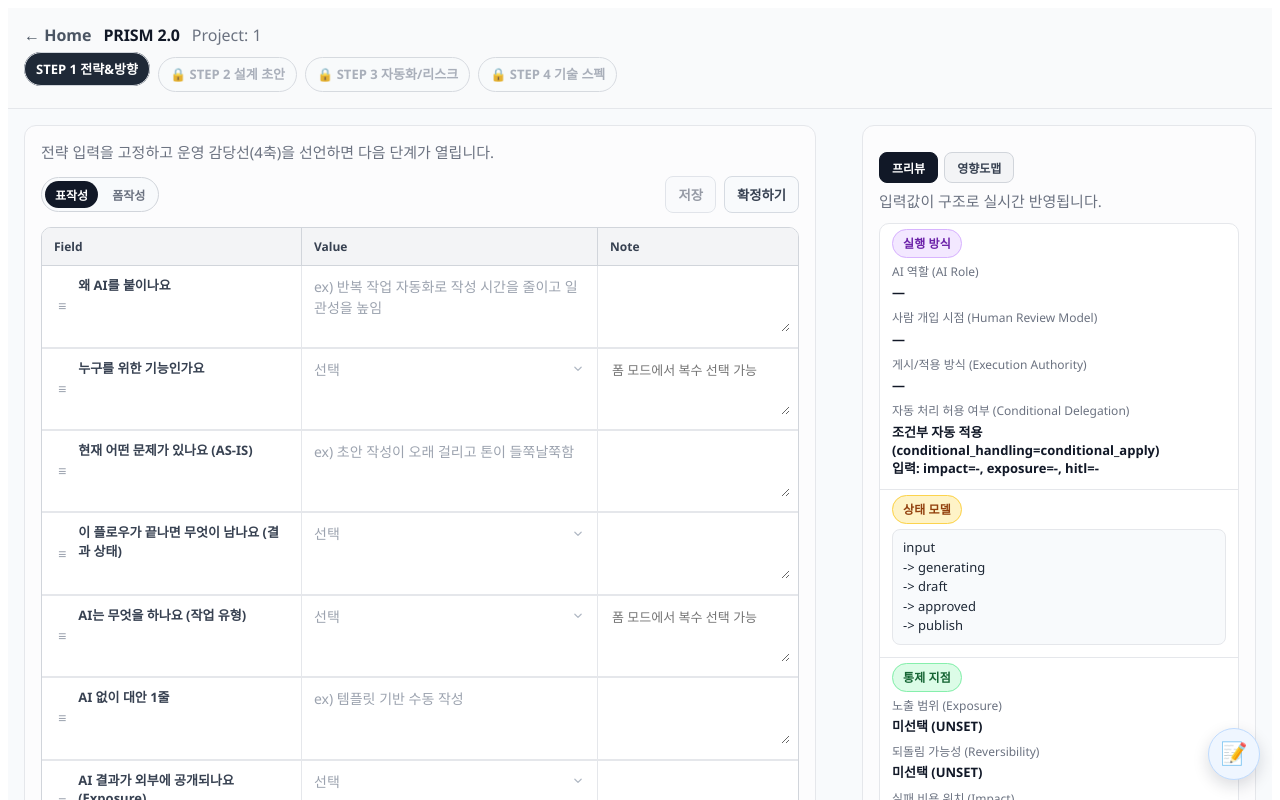
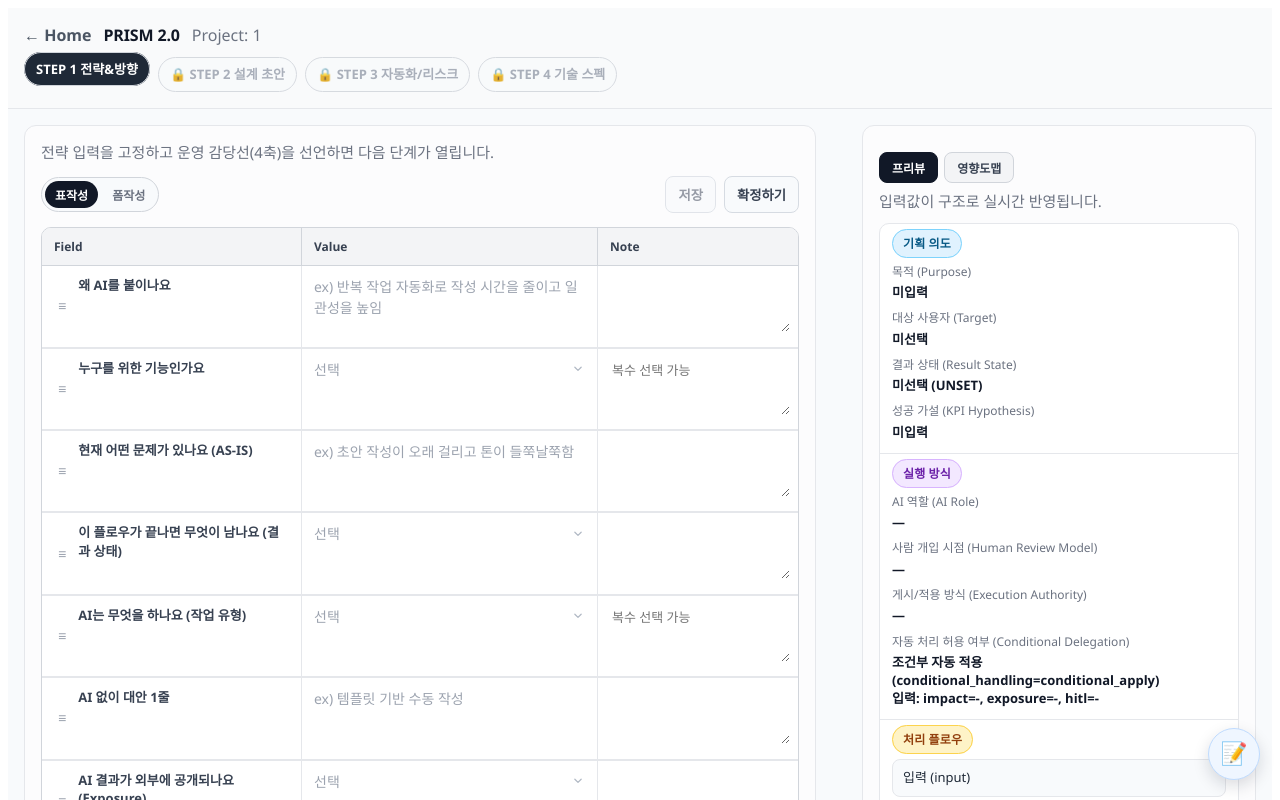
Before and after one commit to leedaeun404-commits/ai-prism-v2, a Next.js app: page /project/1/screening in a window 1280 px wide. Shown: the top 800 px of the page. Built offline with nearby package versions, Linux system fonts and the light colour scheme.

Commit message:
step1 1차 점검 완료

```diff
--- a/app/project/[id]/screening/page.tsx
+++ b/app/project/[id]/screening/page.tsx
@@ -162,7 +162,7 @@ const PREVIEW_AREA_META: Record<
     rowIds: ["why", "target", "result_state", "kpi"],
   },
   policy: {
-    label: "통제 지점",
+    label: "통제 포인트",
     bg: "#dcfce7",
     fg: "#166534",
     border: "#86efac",
@@ -193,8 +193,6 @@ const PREVIEW_AREA_META: Record<
 
 function getSingleSelectOptionsByRowId(rowId: Step1TableRowId) {
   switch (rowId) {
-    case "target":
-      return TARGET_OPTIONS;
     case "result_state":
       return RESULT_STATE_OPTIONS;
     case "exposure":
@@ -212,9 +210,7 @@ function getSingleSelectOptionsByRowId(rowId: Step1TableRowId) {
 
 const TARGET_LABEL_BY_VALUE: Record<Step1Target, string> = Object.fromEntries(TARGET_OPTIONS.map((o) => [o.value, o.label])) as Record<Step1Target, string>;
 const AI_TASK_TYPE_LABEL_BY_VALUE: Record<Step1AiTaskType, string> = Object.fromEntries(AI_TASK_TYPE_OPTIONS.map((o) => [o.value, o.label])) as Record<Step1AiTaskType, string>;
-const AI_TASK_TYPE_CODE_BY_VALUE: Record<Step1AiTaskType, string> = Object.fromEntries(AI_TASK_TYPE_OPTIONS.map((o) => [o.value, o.value.toUpperCase()])) as Record<Step1AiTaskType, string>;
 const RESULT_LABEL_BY_VALUE: Record<Step1ResultState, string> = Object.fromEntries(RESULT_STATE_OPTIONS.map((o) => [o.value, o.label])) as Record<Step1ResultState, string>;
-const RESULT_CODE_BY_VALUE: Record<Step1ResultState, string> = Object.fromEntries(RESULT_STATE_OPTIONS.map((o) => [o.value, o.value])) as Record<Step1ResultState, string>;
 const EXPOSURE_LABEL_BY_VALUE: Record<Step1Exposure, string> = Object.fromEntries(EXPOSURE_OPTIONS.map((o) => [o.value, o.label])) as Record<Step1Exposure, string>;
 const REVERSIBILITY_LABEL_BY_VALUE: Record<Step1Reversibility, string> = Object.fromEntries(REVERSIBILITY_OPTIONS.map((o) => [o.value, o.label])) as Record<Step1Reversibility, string>;
 const IMPACT_LABEL_BY_VALUE: Record<Step1Impact, string> = Object.fromEntries(IMPACT_OPTIONS.map((o) => [o.value, o.label])) as Record<Step1Impact, string>;
@@ -251,23 +247,30 @@ function parseMultiByOption<T extends string>(raw: string, options: Array<{ valu
   return Array.from(matched);
 }
 
-function parseTargetWithAlias(raw: string): Step1Target | "" {
-  const token = normalizeTokens(raw)[0]?.toLowerCase();
-  if (!token) return "";
+function parseTargetTokenWithAlias(rawToken: string): Step1Target | "" {
+  const token = rawToken.toLowerCase();
   const direct = parseSingleByOption(token, TARGET_OPTIONS);
   if (direct) return direct;
-
   if (token.includes("마케터") || token.includes("작성자") || token.includes("콘텐츠") || token.includes("내부")) return "internal_staff";
   if (token.includes("승인") || token.includes("관리자")) return "approver_admin";
   if (token.includes("일반") || token.includes("최종") || token.includes("end user")) return "end_user";
   if (token.includes("고객") || token.includes("파트너")) return "external_customer_partner";
   if (token.includes("시스템") || token.includes("운영자")) return "system_operator";
-
   return "";
 }
 
+function parseTargetsWithAlias(raw: string): Step1Target[] {
+  const tokens = normalizeTokens(raw);
+  if (tokens.length === 0) return [];
+  const matched = new Set<Step1Target>();
+  for (const token of tokens) {
+    const parsed = parseTargetTokenWithAlias(token);
+    if (parsed) matched.add(parsed);
+  }
+  return Array.from(matched);
+}
+
 function getSingleValueByRowId(rowId: Step1TableRowId, data: Step1Data): string {
-  if (rowId === "target") return data.target[0] ?? "";
   if (rowId === "result_state") return data.result_state;
   if (rowId === "exposure") return data.exposure;
   if (rowId === "reversibility") return data.reversibility;
@@ -309,7 +312,7 @@ function buildStep1TableRows(data: Step1Data): Step1TableRow[] {
   const normalizedAiTaskTypes = data.ai_task_types.filter((v): v is Step1AiTaskType => AI_TASK_TYPE_VALUE_SET.has(v));
   return [
     { id: "why", section: "전략", field: "왜 AI를 붙이나요", note: "", value: data.why },
-    { id: "target", section: "전략", field: "누구를 위한 기능인가요", note: "", value: data.target[0] ? TARGET_LABEL_BY_VALUE[data.target[0]] : "" },
+    { id: "target", section: "전략", field: "누구를 위한 기능인가요", note: "", value: data.target.map((v) => TARGET_LABEL_BY_VALUE[v]).join(", ") },
     { id: "as_is", section: "문제", field: "현재 어떤 문제가 있나요 (AS-IS)", note: "", value: data.as_is },
     { id: "result_state", section: "결과", field: "이 플로우가 끝나면 무엇이 남나요 (결과 상태)", note: "", value: data.result_state ? RESULT_LABEL_BY_VALUE[data.result_state] : "" },
     { id: "ai_task_types", section: "전략", field: "AI는 무엇을 하나요 (작업 유형)", note: "", value: normalizedAiTaskTypes.map((v) => AI_TASK_TYPE_LABEL_BY_VALUE[v]).join(", ") },
@@ -323,7 +326,7 @@ function buildStep1TableRows(data: Step1Data): Step1TableRow[] {
 }
 
 function getNotePlaceholderByRowId(rowId: Step1TableRowId): string {
-  if (rowId === "target" || rowId === "ai_task_types") return "폼 모드에서 복수 선택 가능";
+  if (rowId === "target" || rowId === "ai_task_types") return "복수 선택 가능";
   return "";
 }
 
@@ -442,12 +445,27 @@ export default function ScreeningPage() {
     return `${label}\n${signal}`;
   }, [data.exposure, data.impact, data.hitl]);
 
-  const manualReviewRequired = data.result_state === "review_requested" || data.impact === "high" || data.hitl === "pre_review";
-  const stateFlow = manualReviewRequired
-    ? ["input", "generating", "draft", "review_required", "approved", "publish"]
-    : ["input", "generating", "draft", "approved", "publish"];
+  const stateFlow = useMemo(() => {
+    const steps: string[] = ["입력 (input)"];
+    if (data.ai_task_types.includes("draft_generation")) {
+      steps.push("AI 초안 생성 (draft_generation)");
+    }
+    if (data.hitl === "pre_review") {
+      steps.push("사전 검토 (pre_review)");
+    }
+    if (data.result_state) {
+      steps.push(`${RESULT_LABEL_BY_VALUE[data.result_state]} (${data.result_state})`);
+    }
+    return steps;
+  }, [data.ai_task_types, data.hitl, data.result_state]);
+  const stateFlowWarning = useMemo(() => {
+    if (data.result_state === "review_requested" && data.hitl && data.hitl !== "pre_review") {
+      return "현재 실행 방식과 상태 흐름이 일치하지 않습니다.";
+    }
+    return "";
+  }, [data.result_state, data.hitl]);
   const targetSummary = data.target.length > 0 ? data.target.map((v) => TARGET_LABEL_BY_VALUE[v]).join(", ") : "미선택";
-  const resultStateSummary = data.result_state ? `${RESULT_LABEL_BY_VALUE[data.result_state]} (${RESULT_CODE_BY_VALUE[data.result_state]})` : "미선택 (UNSET)";
+  const resultStateSummary = data.result_state ? `${RESULT_LABEL_BY_VALUE[data.result_state]} (result_state=${data.result_state})` : "미선택 (UNSET)";
   const kpiSummary = data.kpi.trim() || "미입력";
   const exposureSummary = data.exposure ? `${EXPOSURE_LABEL[data.exposure]} (exposure=${data.exposure})` : "미선택 (UNSET)";
   const reversibilitySummary = data.reversibility
@@ -578,10 +596,7 @@ export default function ScreeningPage() {
         case "target":
           return {
             ...prev,
-            target: (() => {
-              const single = parseTargetWithAlias(rawValue);
-              return single ? [single] : [];
-            })(),
+            target: parseTargetsWithAlias(rawValue),
           };
         case "as_is":
           return { ...prev, as_is: rawValue };
@@ -990,20 +1005,24 @@ export default function ScreeningPage() {
   }
 
   function handleFreeze() {
-    if (!id || frozen) return;
+    if (!id) return;
     if (!freezeReady) {
       setMessage(`확정 불가: 필수 항목 ${missingForFreeze.length}개를 채워주세요.`);
       return;
     }
     setStep1Data(id, data);
+    setStep2Data(id, generateStep2Data(data));
     setProgress(id, { step1Frozen: true });
     addHistoryEvent(id, {
       stage: "step1",
       action: HISTORY_EVENT_TYPES.FREEZE_STEP1,
-      detail: "STEP1 확정 완료",
+      detail: frozen ? "STEP1 재확정 완료" : "STEP1 확정 완료",
     });
+    setSavedDataSnapshot(data);
+    setSavedNotesSnapshot(tableNotes);
+    setSavedRowOrderSnapshot(rowOrder);
     setFrozen(true);
-    setMessage("STEP1 확정 완료 (수정 잠금)");
+    setMessage(frozen ? "STEP1 재확정 완료 (변경 반영)" : "STEP1 확정 완료 (다음 단계 열림)");
   }
 
   return (
@@ -1052,10 +1071,9 @@ export default function ScreeningPage() {
             >
               저장
             </button>
-            <button onClick={handleFreeze} disabled={frozen || !freezeReady} style={buttonStyle}>
+            <button onClick={handleFreeze} disabled={!freezeReady || (frozen && !isDirty)} style={buttonStyle}>
               확정하기
             </button>
-            {frozen && <span style={{ ...subtleStyle, alignSelf: "center" }}>🔒 확정됨(수정 가능)</span>}
           </div>
         </div>
 
@@ -1242,7 +1260,7 @@ export default function ScreeningPage() {
                   onMouseEnter={() => extendCellSelection(rowIndex, 1)}
                 >
                   {editingRowId === row.id ? (
-                    row.id === "ai_task_types" ? (
+                    row.id === "ai_task_types" || row.id === "target" ? (
                       <div style={sheetDropdownWrapStyle}>
                         <button
                           type="button"
@@ -1268,19 +1286,30 @@ export default function ScreeningPage() {
                           </svg>
                         </button>
                         <div style={sheetDropdownMenuStyle} onMouseDown={(e) => e.stopPropagation()}>
-                          {AI_TASK_TYPE_OPTIONS.map((option) => {
-                            const checked = data.ai_task_types.includes(option.value);
+                          {(row.id === "target" ? TARGET_OPTIONS : AI_TASK_TYPE_OPTIONS).map((option) => {
+                            const checked = row.id === "target"
+                              ? data.target.includes(option.value as Step1Target)
+                              : data.ai_task_types.includes(option.value as Step1AiTaskType);
                             return (
                               <label key={option.value} style={sheetMultiOptionItemStyle}>
                                 <input
                                   type="checkbox"
                                   checked={checked}
                                   onChange={() => {
+                                    if (row.id === "target") {
+                                      update(
+                                        "target",
+                                        checked
+                                          ? data.target.filter((v) => v !== (option.value as Step1Target))
+                                          : [...data.target, option.value as Step1Target]
+                                      );
+                                      return;
+                                    }
                                     update(
                                       "ai_task_types",
                                       checked
-                                        ? data.ai_task_types.filter((v) => v !== option.value)
-                                        : [...data.ai_task_types, option.value]
+                                        ? data.ai_task_types.filter((v) => v !== (option.value as Step1AiTaskType))
+                                        : [...data.ai_task_types, option.value as Step1AiTaskType]
                                     );
                                   }}
                                 />
@@ -1380,7 +1409,7 @@ export default function ScreeningPage() {
                       }}
                       title="더블클릭 또는 Enter로 편집"
                     >
-                      {getSingleSelectOptionsByRowId(row.id) || row.id === "ai_task_types" ? (
+                      {getSingleSelectOptionsByRowId(row.id) || row.id === "ai_task_types" || row.id === "target" ? (
                         <div style={sheetValueSelectDisplayStyle}>
                           <span style={row.value ? undefined : sheetValuePlaceholderStyle}>{row.value || "선택"}</span>
                           <svg viewBox="0 0 20 20" aria-hidden="true" style={sheetDropdownChevronStyle}>
@@ -1466,6 +1495,18 @@ export default function ScreeningPage() {
             <p style={{ ...subtleStyle, marginTop: 8 }}>입력값이 구조로 실시간 반영됩니다.</p>
             <div style={previewFrameStyle}>
               <PreviewSection
+                title="기획 의도"
+                badge={PREVIEW_AREA_META.strategy}
+                active={activePreviewArea === "strategy"}
+                onClick={() => setActivePreviewArea("strategy")}
+              >
+                <PreviewItem label="목적 (Purpose)" value={data.why.trim() || "미입력"} />
+                <PreviewItem label="대상 사용자 (Target)" value={targetSummary} />
+                <PreviewItem label="결과 상태 (Result State)" value={resultStateSummary} />
+                <PreviewItem label="성공 가설 (KPI Hypothesis)" value={kpiSummary} />
+              </PreviewSection>
+
+              <PreviewSection
                 title="실행 방식"
                 badge={PREVIEW_AREA_META.automation}
                 active={activePreviewArea === "automation"}
@@ -1478,16 +1519,17 @@ export default function ScreeningPage() {
               </PreviewSection>
 
               <PreviewSection
-                title="상태 모델"
+                title="처리 플로우"
                 badge={PREVIEW_AREA_META.state_flow}
                 active={activePreviewArea === "state_flow"}
                 onClick={() => setActivePreviewArea("state_flow")}
               >
                 <div style={previewFlowStyle}>{stateFlow.map((node) => (node === stateFlow[0] ? node : `-> ${node}`)).join("\n")}</div>
+                {stateFlowWarning && <div style={{ ...subtleStyle, color: "#b45309" }}>{stateFlowWarning}</div>}
               </PreviewSection>
 
               <PreviewSection
-                title="통제 지점"
+                title="통제 포인트"
                 badge={PREVIEW_AREA_META.policy}
                 active={activePreviewArea === "policy"}
                 onClick={() => setActivePreviewArea("policy")}
@@ -1503,6 +1545,7 @@ export default function ScreeningPage() {
                 badge={PREVIEW_AREA_META.risk_profile}
                 active={activePreviewArea === "risk_profile"}
                 onClick={() => setActivePreviewArea("risk_profile")}
+                isLast
               >
                 <PreviewItem label="기준 항목 (Primary Anchor)" value={impactAnchor} />
                 <div style={previewReasonStyle}>참고 신호 (Context Signals)</div>
@@ -1511,19 +1554,6 @@ export default function ScreeningPage() {
                     <li key={signal}>- {signal}</li>
                   ))}
                 </ul>
-              </PreviewSection>
-
-              <PreviewSection
-                title="기획 의도"
-                badge={PREVIEW_AREA_META.strategy}
-                active={activePreviewArea === "strategy"}
-                onClick={() => setActivePreviewArea("strategy")}
-                isLast
-              >
-                <PreviewItem label="목적 (Purpose)" value={data.why.trim() || "미입력"} />
-                <PreviewItem label="대상 사용자 (Target)" value={targetSummary} />
-                <PreviewItem label="결과 상태 (Result State)" value={resultStateSummary} />
-                <PreviewItem label="성공 가설 (KPI Hypothesis)" value={kpiSummary} />
               </PreviewSection>
             </div>
           </>
```
